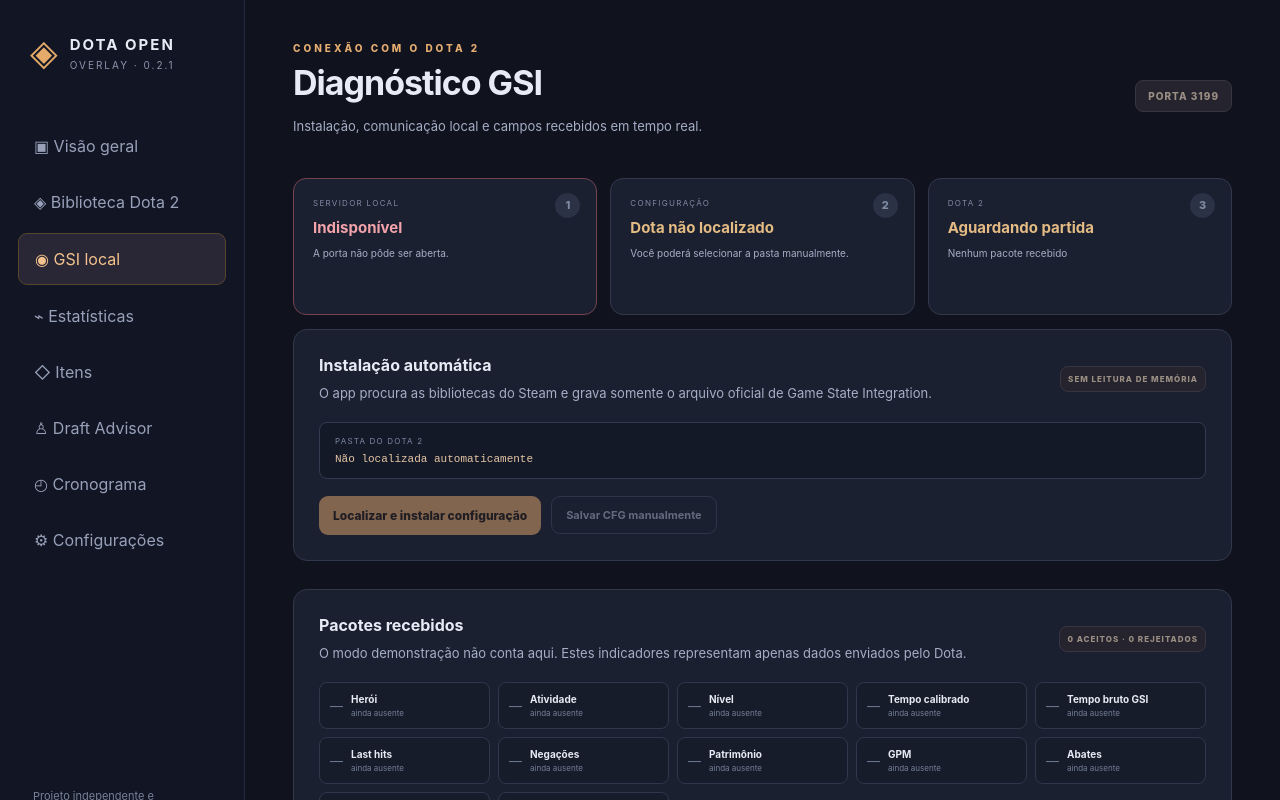
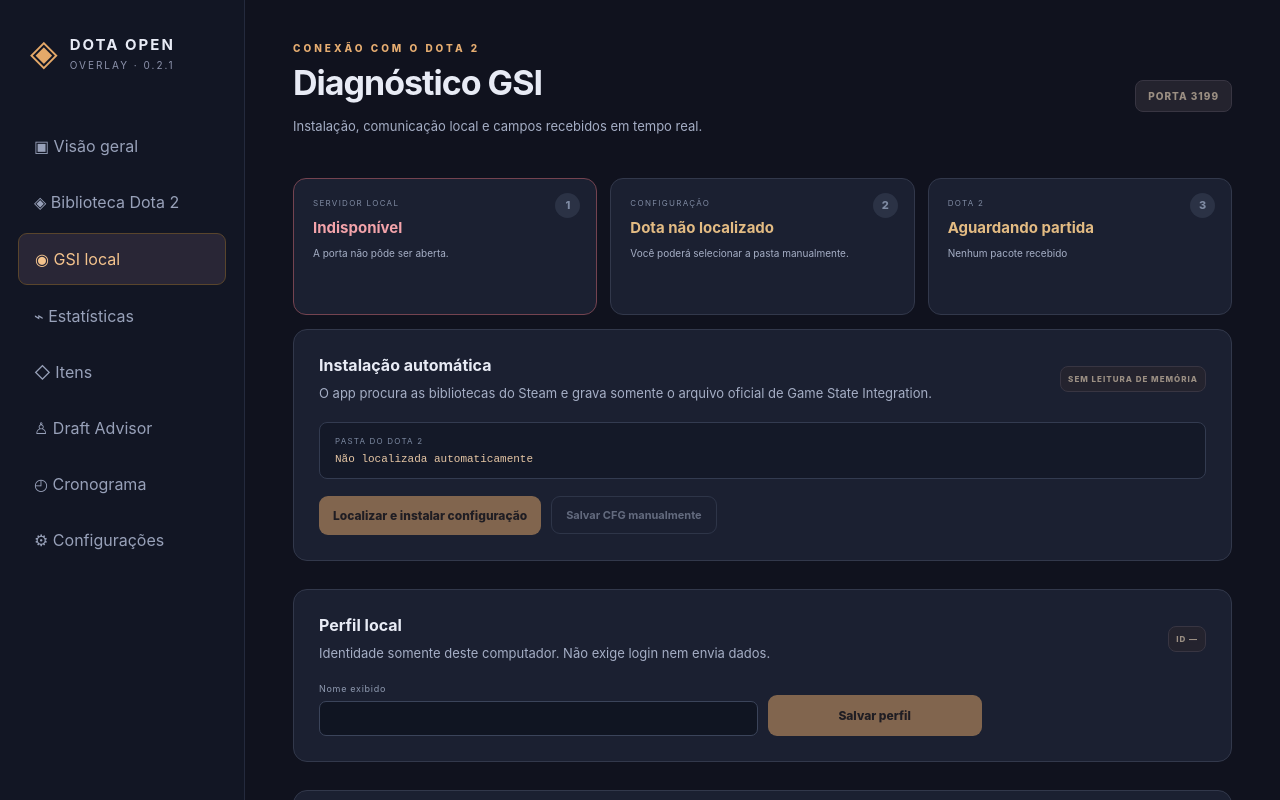
Before and after one commit to pedromacarini/dotaaicoach, a React (Vite) app: page / in a window 1280 px wide. Both pictures are taken after a click on the button "◉ GSI local". Shown: the top 800 px of the page. Built offline with nearby package versions, Linux system fonts and the light colour scheme.

Commit message:
feat: add local player profile

```diff
--- a/electron/main.ts
+++ b/electron/main.ts
@@ -15,6 +15,7 @@
 import { createNotificationCenter, type NotificationCenter } from './notification-center';
 import { createItemTracker, type ItemTracker } from '../src/core/item-tracker';
 import { createDraftStore, type DraftStore } from './draft-store';
+import { createProfileStore, type ProfileStore } from './profile-store';
 import type { Position } from '../src/shared/contracts';
 import {
   defaultSteamRoots, discoverDotaInstallation, inspectGsiInstallation, installGsiConfiguration,
@@ -34,6 +35,7 @@
 let notificationCenter: NotificationCenter | null = null;
 let itemTracker: ItemTracker | null = null;
 let draftStore: DraftStore | null = null;
+let profileStore: ProfileStore | null = null;
 let snapshot: GameSnapshot = emptySnapshot();
 const librarySmokeOutput = process.argv
   .find(argument => argument.startsWith('--library-smoke-output='))
@@ -683,6 +685,8 @@
   ipcMain.handle('draft:get', event => { assertDashboard(event); return draftState(); });
   ipcMain.handle('status:get', () => ({...status}));
   ipcMain.handle('preferences:get', () => preferencesStore?.get() ?? defaultPreferences());
+  ipcMain.handle('profile:get', () => profileStore?.get());
+  ipcMain.handle('profile:update', (event, patch: unknown) => { assertDashboard(event); if (!profileStore) throw new Error('Perfil local ainda não foi inicializado.'); return profileStore.update(patch); });
   ipcMain.handle('gsi:diagnostics', () => gsiDiagnostics);
   ipcMain.handle('sessions:get', event => { assertDashboard(event); return matchSessions(); });
   ipcMain.handle('demo:set', (event, enabled: unknown) => {
@@ -917,6 +921,7 @@
   app.whenReady().then(async () => {
     authToken = getOrCreateToken();
     preferencesStore = createPreferencesStore(path.join(app.getPath('userData'), 'preferences.json'));
+    profileStore = createProfileStore(path.join(app.getPath('userData'), 'profile.json'));
     if (overlayDisabledAdviceSmokeOutput)
       preferencesStore.updateOverlayLayout({ modules: { skill: false, items: false } });
     const sessionHistory = createSessionHistoryStore(path.join(app.getPath('userData'), 'match-sessions.json'));
--- a/electron/preload.ts
+++ b/electron/preload.ts
@@ -14,6 +14,7 @@
 type ItemTimingState = import('../src/shared/contracts').ItemTimingState;
 type DraftScenarioState = import('../src/shared/contracts').DraftScenarioState;
 type DraftScenario = import('../src/shared/contracts').DraftScenario;
+type LocalProfile = import('../src/shared/contracts').LocalProfile;
 
 const overlayBridge: DotaOverlayAPI = {
   getSnapshot: () => ipcRenderer.invoke('snapshot:get'),
@@ -23,6 +24,8 @@
   getMatchSessions: () => ipcRenderer.invoke('sessions:get'),
   getItemTiming: () => ipcRenderer.invoke('items:get'),
   getDraftScenarios: () => ipcRenderer.invoke('draft:get'),
+  getLocalProfile: () => ipcRenderer.invoke('profile:get') as Promise<LocalProfile>,
+  updateLocalProfile: patch => ipcRenderer.invoke('profile:update', patch),
   onSnapshot: handler => {
     const listener = (_event: Electron.IpcRendererEvent, value: GameSnapshot) => handler(value);
     ipcRenderer.on('snapshot:changed', listener);
--- a/src/components/Dashboard.tsx
+++ b/src/components/Dashboard.tsx
@@ -1,5 +1,5 @@
 import { LibraryExplorer } from './LibraryExplorer';
-import { useState } from 'react';
+import { useEffect, useState } from 'react';
 import { formatClock, useOverlay } from './useOverlay';
 import { StatsPage } from './StatsPage';
 import type { Position } from '../shared/contracts';
@@ -16,10 +16,12 @@
   {id:5,name:'Suporte 5',detail:'Hard support · visão e proteção'},
 ];
 export function Dashboard() {
-  const { snapshot, status, preferences, gsiDiagnostics, matchSessions, notificationCenter, itemTiming, draftScenarios } = useOverlay();
+  const { snapshot, status, preferences, gsiDiagnostics, matchSessions, notificationCenter, itemTiming, draftScenarios, localProfile, setLocalProfile } = useOverlay();
   const [message, setMessage] = useState('');
   const [busy, setBusy] = useState(false);
+  const [profileName, setProfileName] = useState('');
   const apiAvailable = Boolean(window.dotaOverlay);
+  useEffect(() => { if (localProfile && profileName === '') setProfileName(localProfile.displayName); }, [localProfile, profileName]);
   const [page,setPage] = useState<'overview'|'library'|'gsi'|'stats'|'items'|'draft'|'notifications'|'settings'>('overview');
   const [libraryHeroKey,setLibraryHeroKey] = useState<string | null>(null);
   async function saveConfig() {
@@ -34,6 +36,12 @@
     setBusy(true); setMessage('');
     try { await window.dotaOverlay.setPosition(position); setMessage(`Posição ${position} salva. O overlay já usará essa seleção.`); }
     catch (e) { setMessage(`Erro ao salvar posição: ${String(e)}`); }
+    finally { setBusy(false); }
+  }
+  async function saveProfile() {
+    setBusy(true); setMessage('');
+    try { const profile = await window.dotaOverlay.updateLocalProfile({ displayName: profileName, preferredPosition: preferences.position }); setLocalProfile(profile); setMessage('Perfil local salvo neste computador.'); }
+    catch (e) { setMessage(`Erro ao salvar perfil: ${String(e)}`); }
     finally { setBusy(false); }
   }
   async function installConfig() {
@@ -82,6 +90,10 @@
         {gsiDiagnostics.installation.error && <div className="notice error">{gsiDiagnostics.installation.error}</div>}
       </section>
       <section className="settings-card">
+        <div className="card-top"><div><h3>Perfil local</h3><p>Identidade somente deste computador. Não exige login nem envia dados.</p></div><span className="mini-label">ID {localProfile?.localId.slice(0, 8) ?? '—'}</span></div>
+        <div className="notification-form"><label className="wide"><span>Nome exibido</span><input maxLength={40} value={profileName} onChange={event => setProfileName(event.target.value)}/></label><button type="button" className="primary-button" disabled={busy || !profileName.trim()} onClick={() => void saveProfile()}>Salvar perfil</button></div>
+      </section>
+      <section className="settings-card">
         <div className="card-top"><div><h3>Pacotes recebidos</h3><p>O modo demonstração não conta aqui. Estes indicadores representam apenas dados enviados pelo Dota.</p></div><span className="mini-label">{gsiDiagnostics.packetsReceived} ACEITOS · {gsiDiagnostics.rejectedRequests} REJEITADOS</span></div>
         <div className="diagnostic-fields">{diagnosticFields.map(([label, fieldValue]) => {
           const received = hasRealPacket && fieldValue !== null;
--- a/src/components/useOverlay.ts
+++ b/src/components/useOverlay.ts
@@ -1,5 +1,5 @@
 import { useEffect, useState } from 'react';
-import type { AppPreferences, AppStatus, DraftScenarioState, GameSnapshot, GsiDiagnostics, ItemTimingState, MatchSessionState, NotificationCenterState } from '../shared/contracts';
+import type { AppPreferences, AppStatus, DraftScenarioState, GameSnapshot, GsiDiagnostics, ItemTimingState, LocalProfile, MatchSessionState, NotificationCenterState } from '../shared/contracts';
 
 export const empty: GameSnapshot = {
   source: 'idle', connected: false, receivedAt: null, gameTime: null, matchId: null, gameState: null,
@@ -51,6 +51,7 @@
   const [notificationCenter, setNotificationCenter] = useState<NotificationCenterState>(defaultNotificationCenter);
   const [itemTiming, setItemTiming] = useState<ItemTimingState>(defaultItemTiming);
   const [draftScenarios, setDraftScenarios] = useState<DraftScenarioState>(defaultDraftScenarios);
+  const [localProfile, setLocalProfile] = useState<LocalProfile | null>(null);
   useEffect(() => {
     let mounted = true;
     const tracksSessions = new URLSearchParams(window.location.search).get('mode') !== 'overlay';
@@ -79,6 +80,8 @@
       .catch(err => { if (mounted) setStatus(old => ({...old, error: 'Falha ao buscar dados GSI: '+String(err)})); });
     void api.getStatus().then(v => { if (mounted) setStatus(v); })
       .catch(err => { if (mounted) setStatus(old => ({...old, error: 'Falha ao buscar estado do app: '+String(err)})); });
+    if (tracksSessions) void api.getLocalProfile().then(v => { if (mounted) setLocalProfile(v); })
+      .catch(err => { if (mounted) setStatus(old => ({...old, error: 'Falha ao buscar perfil local: '+String(err)})); });
     void api.getPreferences().then(v => { if (mounted) setPreferences(v); })
       .catch(err => { if (mounted) setStatus(old => ({...old, error: 'Falha ao buscar preferências: '+String(err)})); });
     void api.getGsiDiagnostics().then(v => { if (mounted) setGsiDiagnostics(v); })
@@ -93,5 +96,5 @@
       .catch(err => { if (mounted) setStatus(old => ({...old, error: 'Falha ao buscar drafts: '+String(err)})); });
     return () => { mounted = false; offSnapshot(); offStatus(); offPreferences(); offGsiDiagnostics(); offMatchSessions(); offNotifications(); offItemTiming(); offDraftScenarios(); };
   }, []);
-  return { snapshot, status, preferences, gsiDiagnostics, matchSessions, notificationCenter, itemTiming, draftScenarios };
+  return { snapshot, status, preferences, gsiDiagnostics, matchSessions, notificationCenter, itemTiming, draftScenarios, localProfile, setLocalProfile };
 }
--- a/src/shared/contracts.ts
+++ b/src/shared/contracts.ts
@@ -164,6 +164,7 @@
   position: Position;
   overlayLayout: OverlayLayout;
 }
+export interface LocalProfile { schemaVersion: 1; localId: string; displayName: string; preferredPosition: Position; createdAt: string; updatedAt: string; }
 
 export type MatchSessionSource = 'real' | 'demo';
 export type MatchSessionEndReason = 'post-game' | 'new-match' | 'demo-complete';
@@ -311,6 +312,8 @@
 }
 
 export interface DotaOverlayAPI {
+  getLocalProfile(): Promise<LocalProfile>;
+  updateLocalProfile(patch: { displayName?: string; preferredPosition?: Position }): Promise<LocalProfile>;
   getSnapshot(): Promise<GameSnapshot>;
   getStatus(): Promise<AppStatus>;
   getPreferences(): Promise<AppPreferences>;
```
Also changed, not shown: agents/DOTA-IACOACH-CONTEXT.md (+1 -1 lines), electron/profile-store.ts (added, +21 -0 lines).
